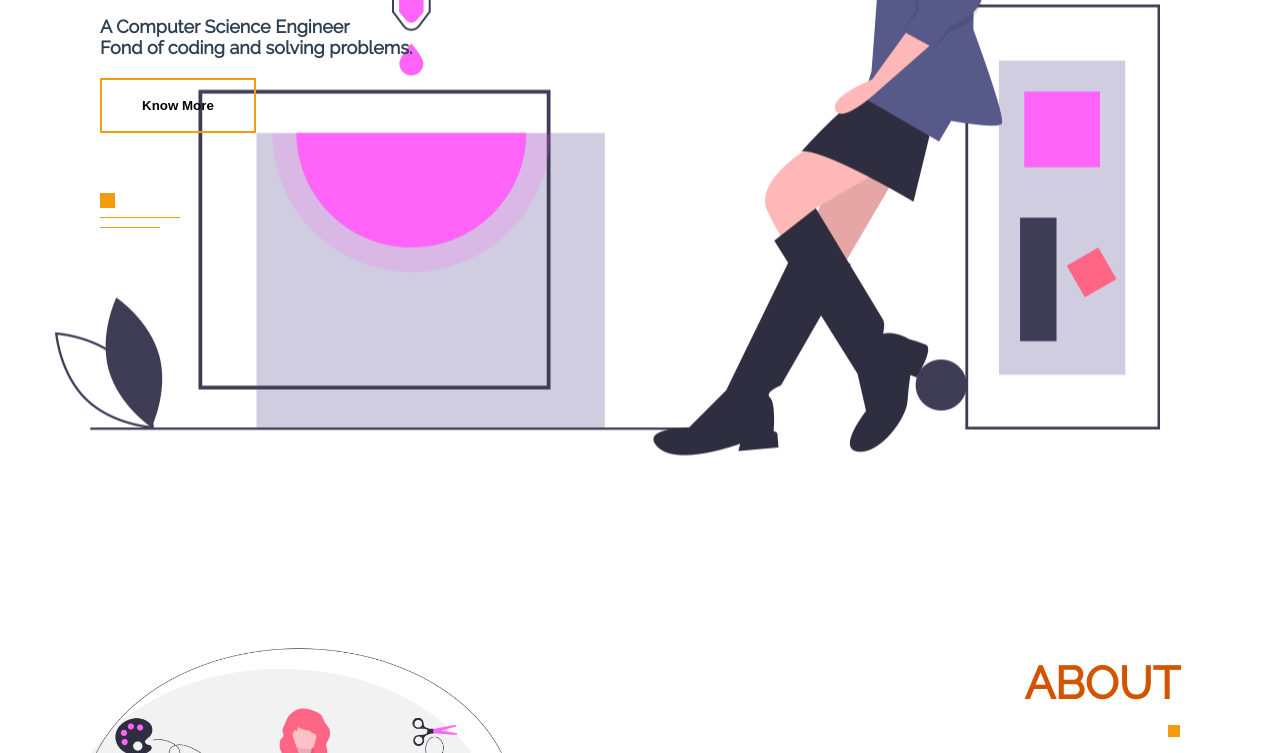
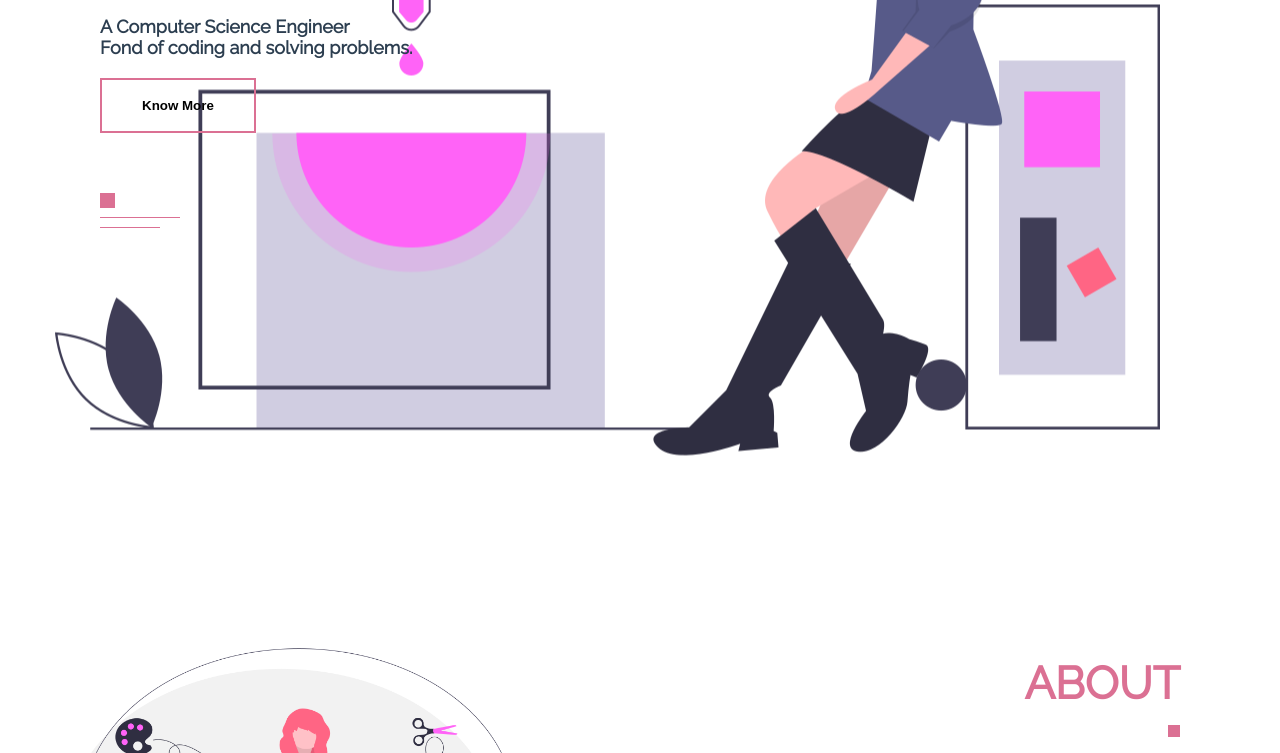
Before and after one commit to sharmishtha2401/sharmishtha2401.github.io, a plain HTML site: page index.html in a window 1280 px wide. Shown: the part 345-1098 px from the top of the page. Drawn offline with nearby package versions, Linux system fonts and the light colour scheme; some packages are replaced by stand-ins of ours; a script that the page names is missing.

Commit message:
Add files via upload

```diff
--- a/style.css
+++ b/style.css
@@ -4,9 +4,9 @@
 }
 
 body {
-  font-family: 'Raleway', sans-serif;
-  font-size: 18px;
-  color: #2c3e50
+    font-family: 'Raleway', sans-serif;
+    font-size: 18px;
+    color: #2c3e50
 }
 
 #header {
@@ -34,14 +34,14 @@ body {
 
 h1 {
     font-size: 2.5em;
-    color: #d35400;
+    color: palevioletred;
 }
 
-.square{
+.square {
     height: 12px;
     width: 12px;
     display: inline-block;
-    background: #f39c12;
+    background: palevioletred;
     margin: 15px 0;
 }
 
@@ -49,7 +49,7 @@ h1 {
     padding: 18px 40px;
     background: transparent;
     outline: none;
-    border: 2px solid #f39c12;
+    border: 2px solid palevioletred;
     font-weight: bold;
     cursor: pointer;
 }
@@ -73,21 +73,21 @@ p {
 .line-1 {
     width: 15px;
     height: 15px;
-    background: #f39c12;
+    background: palevioletred;
     display: inline-block;
 }
 
 .line-2 {
     width: 80px;
     height: 1px;
-    background: #f39c12;
+    background: palevioletred;
     display: inline-block;
 }
 
 .line-3 {
     width: 60px;
     height: 1px;
-    background: #f39c12;
+    background: palevioletred;
     display: inline-block;
 }
 
@@ -101,7 +101,7 @@ p {
     position: fixed;
     right: -250px;
     top: 0;
-    background: #f39c12;
+    background: palevioletred;
     z-index: 2;
     transition: .5s;
 }
@@ -128,7 +128,8 @@ nav ul li a {
 
 /*--------about--------*/
 
-#about, #education {
+#about,
+#education {
     padding: 100px 0;
     display: flex;
     align-items: center;
@@ -281,7 +282,7 @@ nav ul li a {
     overflow-y: auto;
     background: transparent;
     box-shadow: 6px 6px 14px 0 rgba(0, 0, 0, 0.2),
-                -8px -8px 18px 0 rgba(255, 255, 255, 0.55);
+        -8px -8px 18px 0 rgba(255, 255, 255, 0.55);
     border-radius: 40px;
     padding: 4px 30px 20px;
 }
@@ -293,7 +294,8 @@ nav ul li a {
     flex-wrap: wrap;
 }
 
-.contact-left-call, .contact-right-call {
+.contact-left-call,
+.contact-right-call {
     flex-basis: 50%;
 }
 
@@ -351,6 +353,7 @@ hr {
     #header {
         background-image: none;
     }
+
     .container {
         margin-right: 50px;
         margin-left: 50px;
@@ -369,24 +372,32 @@ hr {
         font-size: 25px;
         color: #d35400;
     }
-    #menuBtn {
+
+    .menuBtn {
         width: 40px;
         right: 50px;
+
     }
+
     .common-btn {
         padding: 10px 16px;
     }
+
     .social-media img {
         width: 25px;
         margin: 15px auto;
     }
-    .about-left-col, .about-right-col {
+
+    .about-left-col,
+    .about-right-col {
         flex-basis: 100%;
     }
+
     .about-text {
         margin: 50px 50px 0;
         display: inline-block;
     }
+
     .quotation {
         font-size: 14px;
         font-style: italic;
@@ -394,6 +405,7 @@ hr {
         padding: 10px 20px;
         line-height: 1.4;
     }
+
     .quotation:before {
         content: open-quote;
         display: inline;
@@ -443,18 +455,20 @@ hr {
         overflow-y: auto;
         background: transparent;
         box-shadow: 6px 6px 14px 0 rgba(0, 0, 0, 0.2),
-                    -8px -8px 18px 0 rgba(255, 255, 255, 0.55);
+            -8px -8px 18px 0 rgba(255, 255, 255, 0.55);
         border-radius: 40px;
         padding: 4px 30px 20px;
     }
 
-    .contact-left-call, .contact-right-call {
+    .contact-left-call,
+    .contact-right-call {
         flex-basis: 100%;
     }
 
     .contact-right-call {
         margin-top: 50px;
     }
+
     .social-media img {
         display: inline-flex;
     }
```
